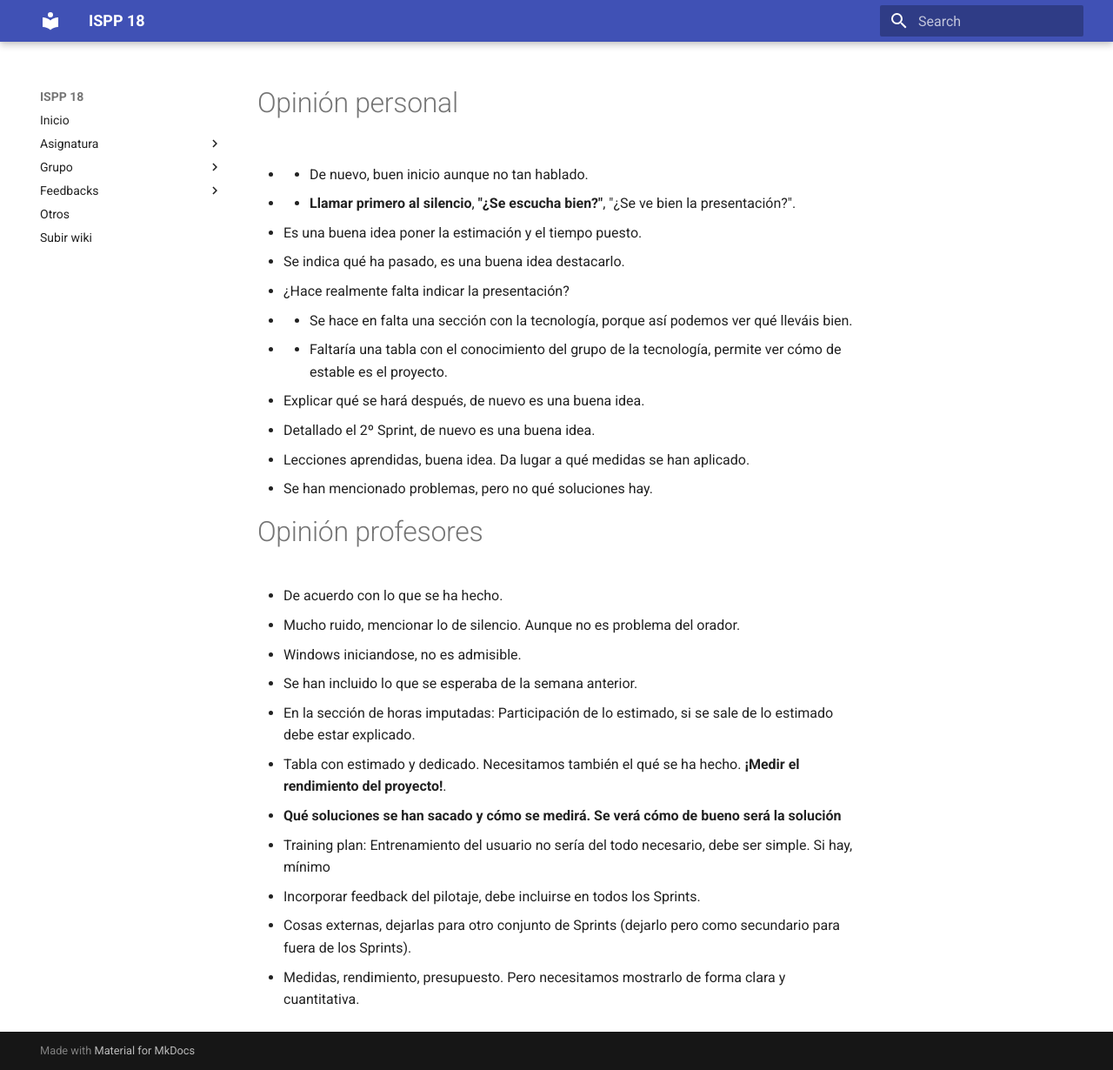
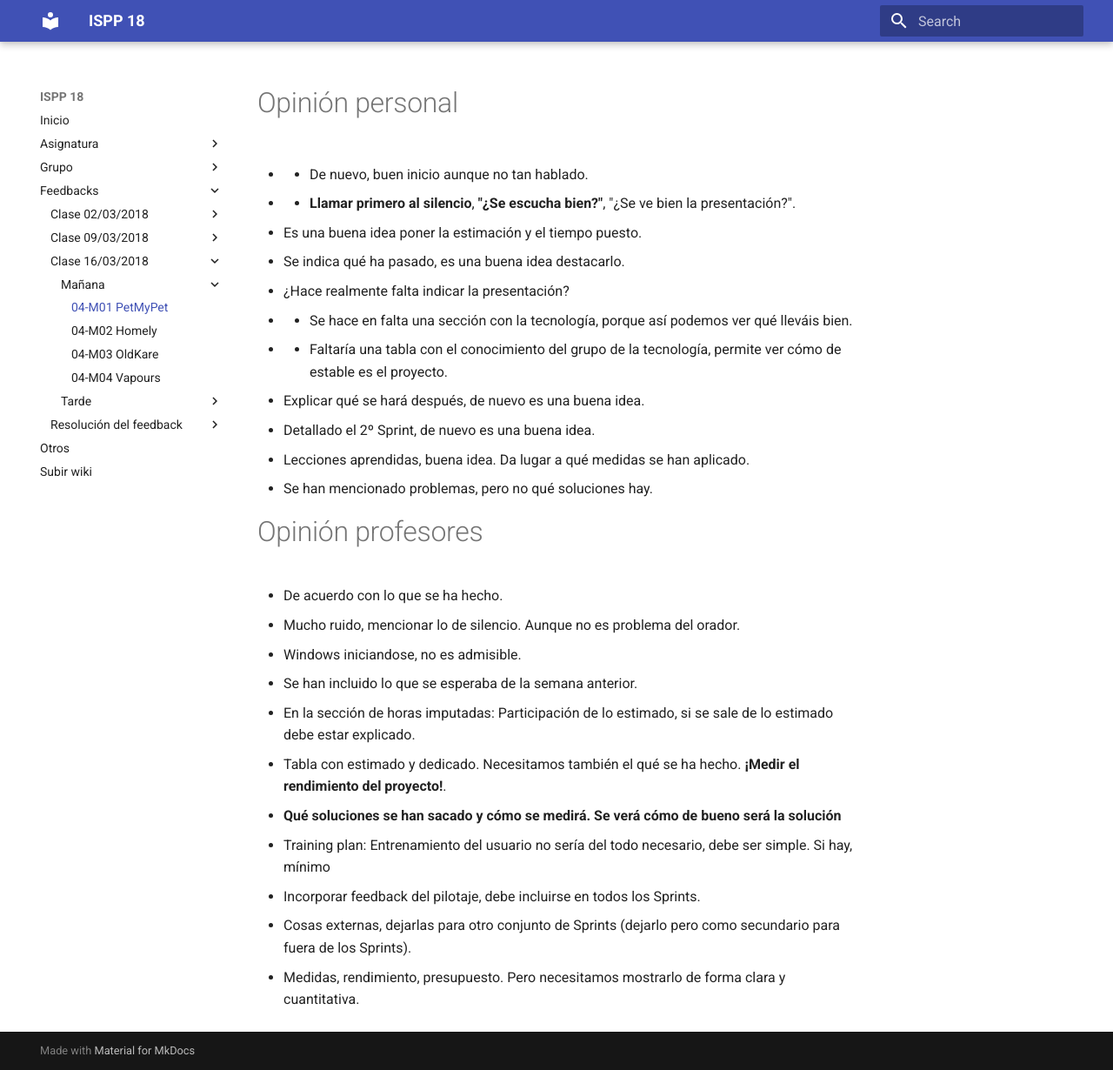
Before and after one commit to alexgs922/ispp18-wiki, an MkDocs documentation site: the page built from docs/feedbacks/04/04-M01 PetMyPet.md, in a window 1280 px wide and 1230 px high. Shown: the whole window at 87% size. Built offline with MkDocs 1.6.1 and Material for MkDocs 9.7.7, drawn with Linux system fonts in a browser that asks for light colours; old or Windows-style settings are respelled for this version of MkDocs; some of the changed lines change nothing that is shown.

Commit message:
FIX Fallo en el renombrado del archivo
El renombrado de un archivo se había realizado de forma erronea.

```diff
--- a/mkdocs.yml
+++ b/mkdocs.yml
@@ -47,6 +47,22 @@
       - 03-T06 QRico: "feedbacks/03/03-T06 QRico.md"
       - 03-T07 Adrenalive: "feedbacks/03/03-T07 Adrenalive.md"
       - 03-T08 QuickAcademy: "feedbacks/03/03-T08 QuickAcademy.md"
+  - Clase 16/03/2018:
+    - Mañana:
+      - 04-M01 PetMyPet: "feedbacks/04/04-M01 PetMyPet.md"
+      - 04-M02 Homely: "feedbacks/04/04-M02 Homely.md"
+      - 04-M03 OldKare: "feedbacks/04/04-M03 OldKare.md"
+      - 04-M04 Vapours: "feedbacks/04/04-M04 Vapours.md"
+    - Tarde:
+      - 04-T01 QuickAdemy: "feedbacks/04/04-T01 QuickAcademy.md"
+      - 04-T02 QRico: "feedbacks/04/04-T02 QRico.md"
+      - 04-T03 Drafter: "feedbacks/04/04-T03 Drafter.md"
+      - 04-T04 Adrenalive: "feedbacks/04/04-T04 Adrenalive.md"
+      - 04-T05 Travelliers: "feedbacks/04/04-T05 Travelliers.md"
+      - 04-T06 Climbcode: "feedbacks/04/04-T06 Climbcode.md"
+      - 04-T07 Cocome: "feedbacks/04/04-T07 Cocome.md"
+      - 04-T08 Makai: "feedbacks/04/04-T08 Makai.md"
+      - 04-TXX Conclusiones: "feedbacks/04/04-TXX Conclusiones.md"
   - Resolución del feedback:
     - Resolución de feedbacks, 1a Entrega: "resolucion_feedbacks.md"
 - Otros: 'otros.md'
```
Also changed, not shown: docs/feedbacks/04/04-M01 PetMyPet.md (renamed from docs/feedbacks/04/04-M01 PetMyPet feedback.md).
